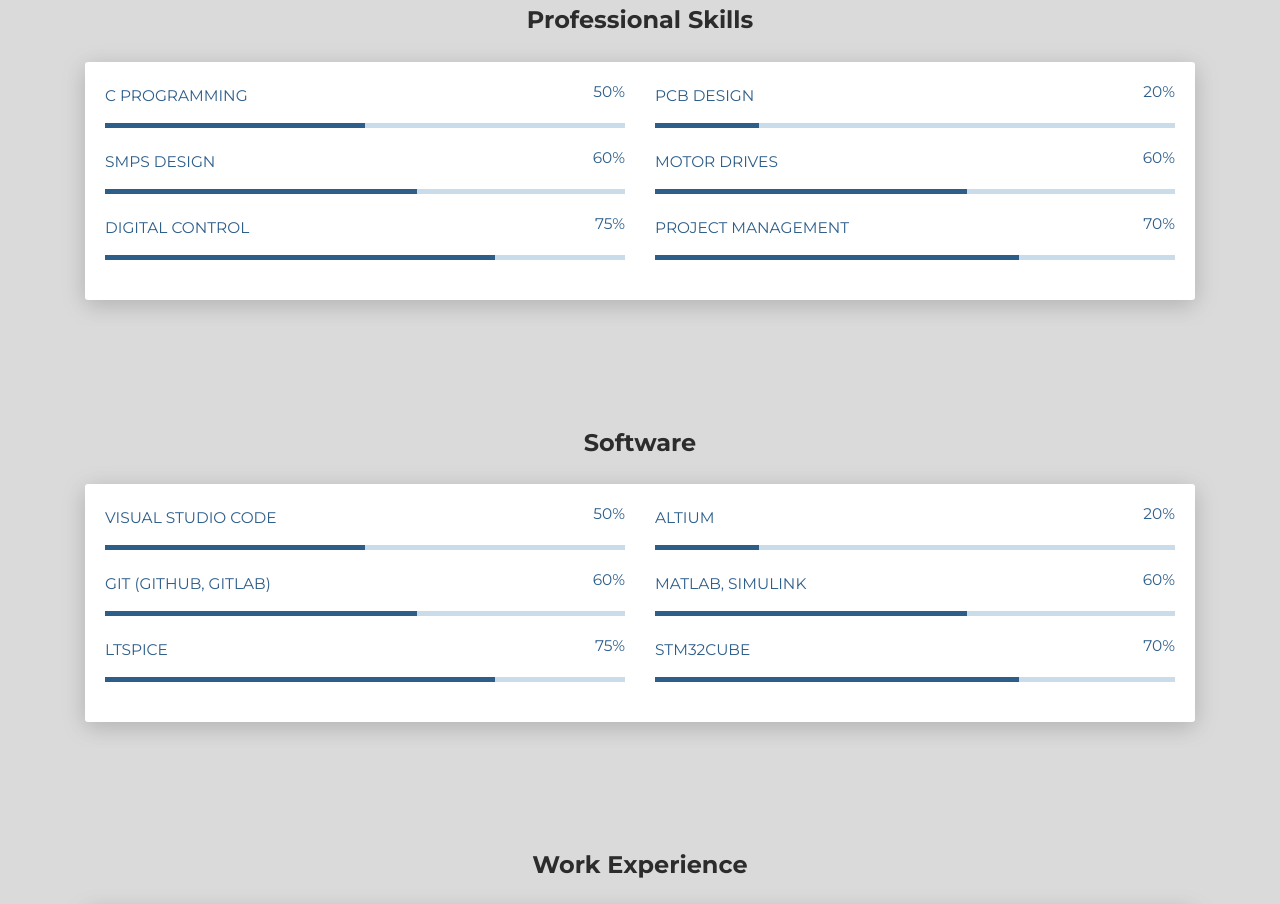
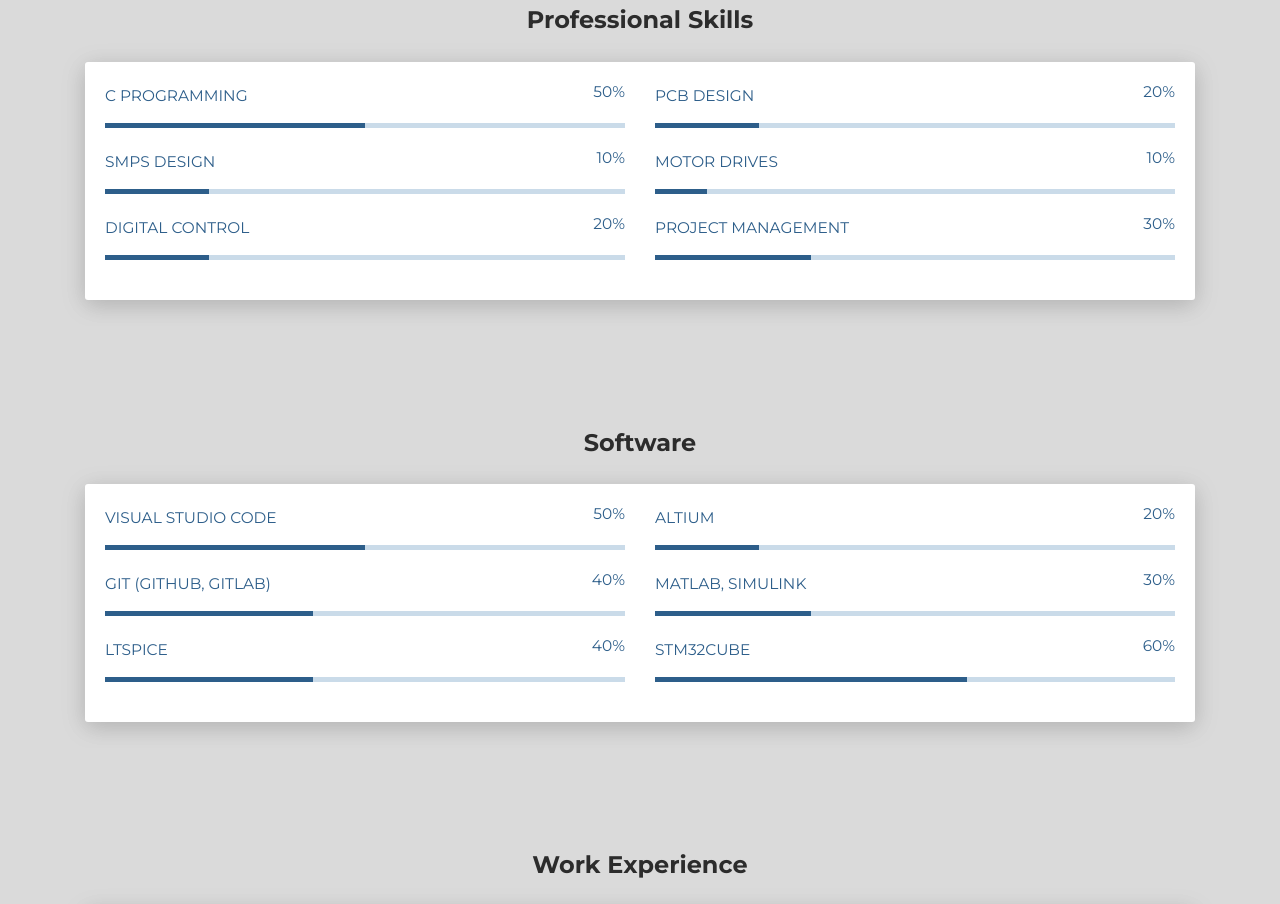
Before and after one commit to asifkarim97/AsifKarim, a plain HTML site: page index.html in a window 1280 px wide. Shown: the part 1002-1906 px from the top of the page. Drawn offline with Linux system fonts and the light colour scheme.

Commit message:
Changed some skills percentage

```diff
--- a/index.html
+++ b/index.html
@@ -119,14 +119,14 @@
           <div class="col-md-6">
             <div class="progress-container progress-primary"><span class="progress-badge">SMPS Design</span>
               <div class="progress">
-                <div class="progress-bar progress-bar-primary" data-aos="progress-full" data-aos-offset="10" data-aos-duration="2000" role="progressbar" aria-valuenow="60" aria-valuemin="0" aria-valuemax="100" style="width: 60%;"></div><span class="progress-value">60%</span>
+                <div class="progress-bar progress-bar-primary" data-aos="progress-full" data-aos-offset="10" data-aos-duration="2000" role="progressbar" aria-valuenow="60" aria-valuemin="0" aria-valuemax="100" style="width: 20%;"></div><span class="progress-value">10%</span>
               </div>
             </div>
           </div>
           <div class="col-md-6">
             <div class="progress-container progress-primary"><span class="progress-badge">Motor drives</span>
               <div class="progress">
-                <div class="progress-bar progress-bar-primary" data-aos="progress-full" data-aos-offset="10" data-aos-duration="2000" role="progressbar" aria-valuenow="60" aria-valuemin="0" aria-valuemax="100" style="width: 60%;"></div><span class="progress-value">60%</span>
+                <div class="progress-bar progress-bar-primary" data-aos="progress-full" data-aos-offset="10" data-aos-duration="2000" role="progressbar" aria-valuenow="60" aria-valuemin="0" aria-valuemax="100" style="width: 10%;"></div><span class="progress-value">10%</span>
               </div>
             </div>
           </div>
@@ -135,14 +135,14 @@
           <div class="col-md-6">
             <div class="progress-container progress-primary"><span class="progress-badge">Digital control</span>
               <div class="progress">
-                <div class="progress-bar progress-bar-primary" data-aos="progress-full" data-aos-offset="10" data-aos-duration="2000" role="progressbar" aria-valuenow="60" aria-valuemin="0" aria-valuemax="100" style="width: 75%;"></div><span class="progress-value">75%</span>
+                <div class="progress-bar progress-bar-primary" data-aos="progress-full" data-aos-offset="10" data-aos-duration="2000" role="progressbar" aria-valuenow="60" aria-valuemin="0" aria-valuemax="100" style="width: 20%;"></div><span class="progress-value">20%</span>
               </div>
             </div>
           </div>
           <div class="col-md-6">
             <div class="progress-container progress-primary"><span class="progress-badge">Project management</span>
               <div class="progress">
-                <div class="progress-bar progress-bar-primary" data-aos="progress-full" data-aos-offset="10" data-aos-duration="2000" role="progressbar" aria-valuenow="60" aria-valuemin="0" aria-valuemax="100" style="width: 70%;"></div><span class="progress-value">70%</span>
+                <div class="progress-bar progress-bar-primary" data-aos="progress-full" data-aos-offset="10" data-aos-duration="2000" role="progressbar" aria-valuenow="60" aria-valuemin="0" aria-valuemax="100" style="width: 30%;"></div><span class="progress-value">30%</span>
               </div>
             </div>
           </div>
@@ -176,14 +176,14 @@
           <div class="col-md-6">
             <div class="progress-container progress-primary"><span class="progress-badge">GIT (Github, Gitlab)</span>
               <div class="progress">
-                <div class="progress-bar progress-bar-primary" data-aos="progress-full" data-aos-offset="10" data-aos-duration="2000" role="progressbar" aria-valuenow="60" aria-valuemin="0" aria-valuemax="100" style="width: 60%;"></div><span class="progress-value">60%</span>
+                <div class="progress-bar progress-bar-primary" data-aos="progress-full" data-aos-offset="10" data-aos-duration="2000" role="progressbar" aria-valuenow="60" aria-valuemin="0" aria-valuemax="100" style="width: 40%;"></div><span class="progress-value">40%</span>
               </div>
             </div>
           </div>
           <div class="col-md-6">
             <div class="progress-container progress-primary"><span class="progress-badge">Matlab, Simulink</span>
               <div class="progress">
-                <div class="progress-bar progress-bar-primary" data-aos="progress-full" data-aos-offset="10" data-aos-duration="2000" role="progressbar" aria-valuenow="60" aria-valuemin="0" aria-valuemax="100" style="width: 60%;"></div><span class="progress-value">60%</span>
+                <div class="progress-bar progress-bar-primary" data-aos="progress-full" data-aos-offset="10" data-aos-duration="2000" role="progressbar" aria-valuenow="60" aria-valuemin="0" aria-valuemax="100" style="width: 30%;"></div><span class="progress-value">30%</span>
               </div>
             </div>
           </div>
@@ -192,14 +192,14 @@
           <div class="col-md-6">
             <div class="progress-container progress-primary"><span class="progress-badge">LTSpice</span>
               <div class="progress">
-                <div class="progress-bar progress-bar-primary" data-aos="progress-full" data-aos-offset="10" data-aos-duration="2000" role="progressbar" aria-valuenow="60" aria-valuemin="0" aria-valuemax="100" style="width: 75%;"></div><span class="progress-value">75%</span>
+                <div class="progress-bar progress-bar-primary" data-aos="progress-full" data-aos-offset="10" data-aos-duration="2000" role="progressbar" aria-valuenow="60" aria-valuemin="0" aria-valuemax="100" style="width: 40%;"></div><span class="progress-value">40%</span>
               </div>
             </div>
           </div>
           <div class="col-md-6">
             <div class="progress-container progress-primary"><span class="progress-badge">STM32Cube</span>
               <div class="progress">
-                <div class="progress-bar progress-bar-primary" data-aos="progress-full" data-aos-offset="10" data-aos-duration="2000" role="progressbar" aria-valuenow="60" aria-valuemin="0" aria-valuemax="100" style="width: 70%;"></div><span class="progress-value">70%</span>
+                <div class="progress-bar progress-bar-primary" data-aos="progress-full" data-aos-offset="10" data-aos-duration="2000" role="progressbar" aria-valuenow="60" aria-valuemin="0" aria-valuemax="100" style="width: 60%;"></div><span class="progress-value">60%</span>
               </div>
             </div>
           </div>
```
